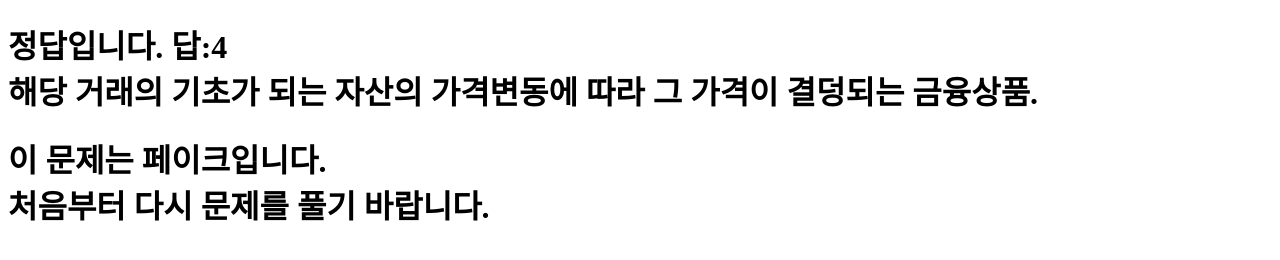
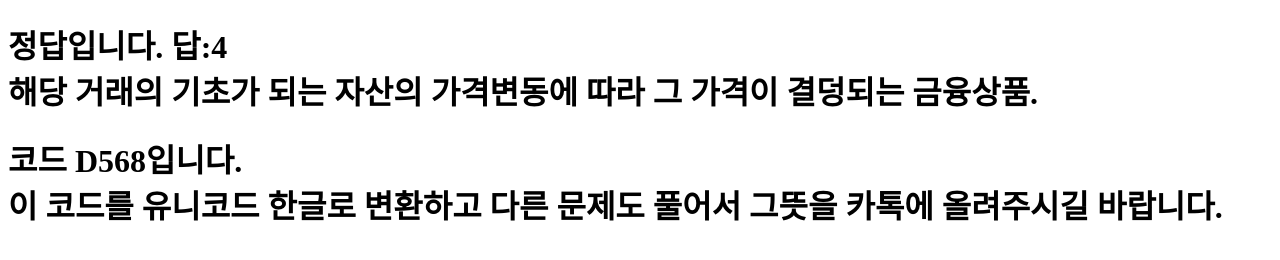
Before and after one commit to pokryeokmumchow/money6, a plain HTML site: page 4.html in a window 1280 px wide. Drawn offline with Linux system fonts and the light colour scheme.

Commit message:
money6
money6

```diff
--- a/4.html
+++ b/4.html
@@ -7,6 +7,6 @@
 <body>
   <hl><h1>정답입니다. 답:4<br>해당 거래의 기초가 되는 자산의 가격변동에 따라 그 가격이 결덩되는 금융상품.</h1></h1>
 
-  <h1>이 문제는 페이크입니다.<br>처음부터 다시 문제를 풀기 바랍니다.</h1>
+  <h1>코드 D568입니다.<br>이 코드를 유니코드 한글로 변환하고 다른 문제도 풀어서 그뜻을 카톡에 올려주시길 바랍니다.</h1>
 </body>
 </html>
```
